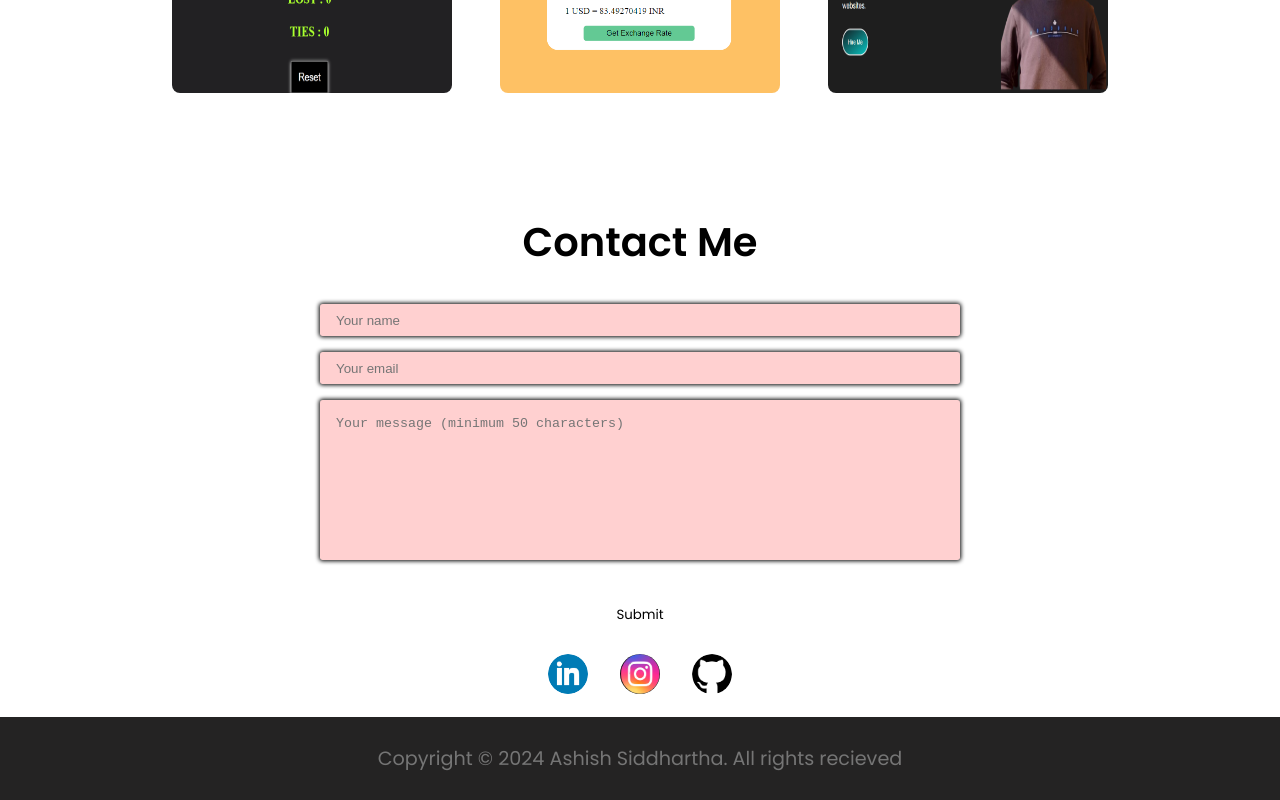
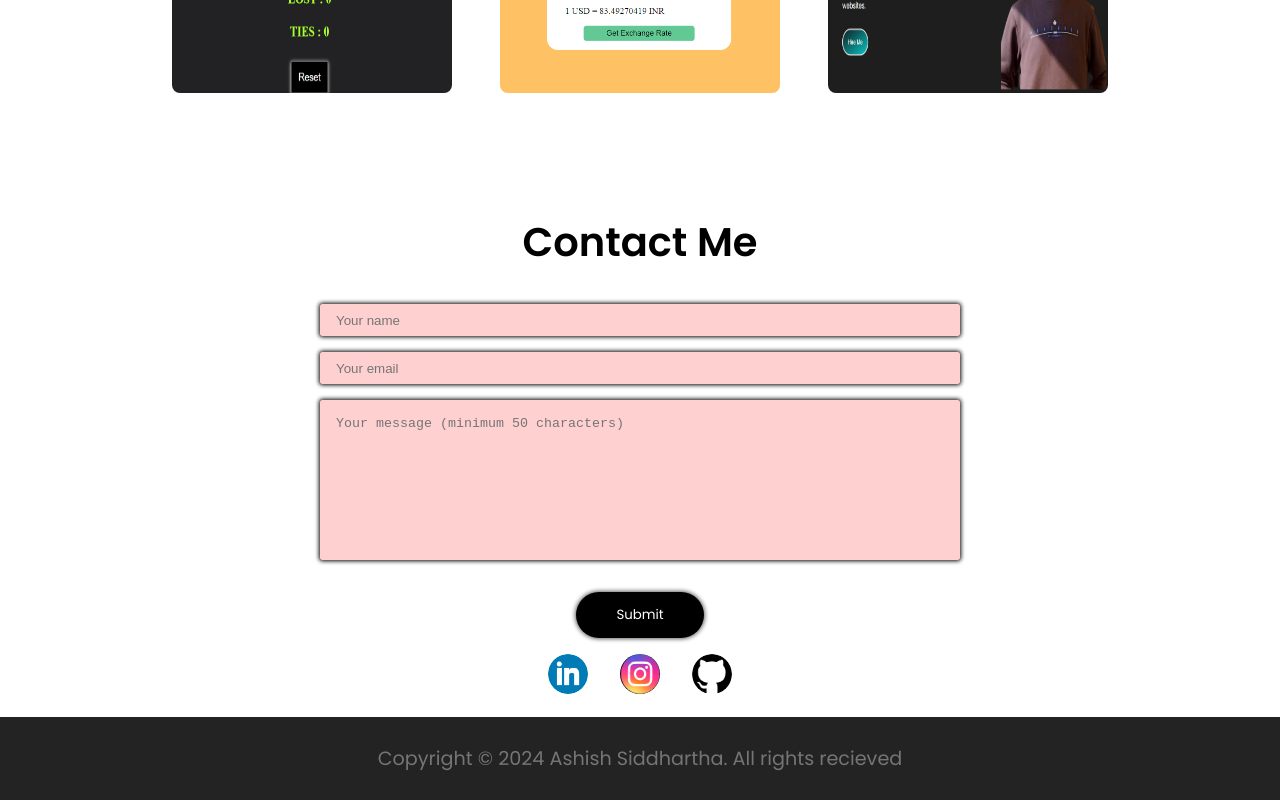
Before and after one commit to Ashish44git/light, a React (Vite) app: page / in a window 1280 px wide. Shown: the part 1681-2481 px from the top of the page. Built offline with nearby package versions, Linux system fonts and the light colour scheme.

Commit message:
fifth commit

```diff
--- a/src/Components/More/more.css
+++ b/src/Components/More/more.css
@@ -51,11 +51,12 @@
   font-family: "poppins", sans-serif;
   width: 8rem;
   border-radius: 2rem;
-  box-shadow: 0px 0px 4px 1px #ffffff;
-  background-color: white;
+  box-shadow: 0px 0px 4px 1px #616161;
+  background-color: rgb(0, 0, 0);
   margin-top: 1rem;
   padding: 0.8rem 0.6rem;
   border: none;
+  color: #ffffff;
   transition: 0.5s;
 }
 .submit:hover {
```
